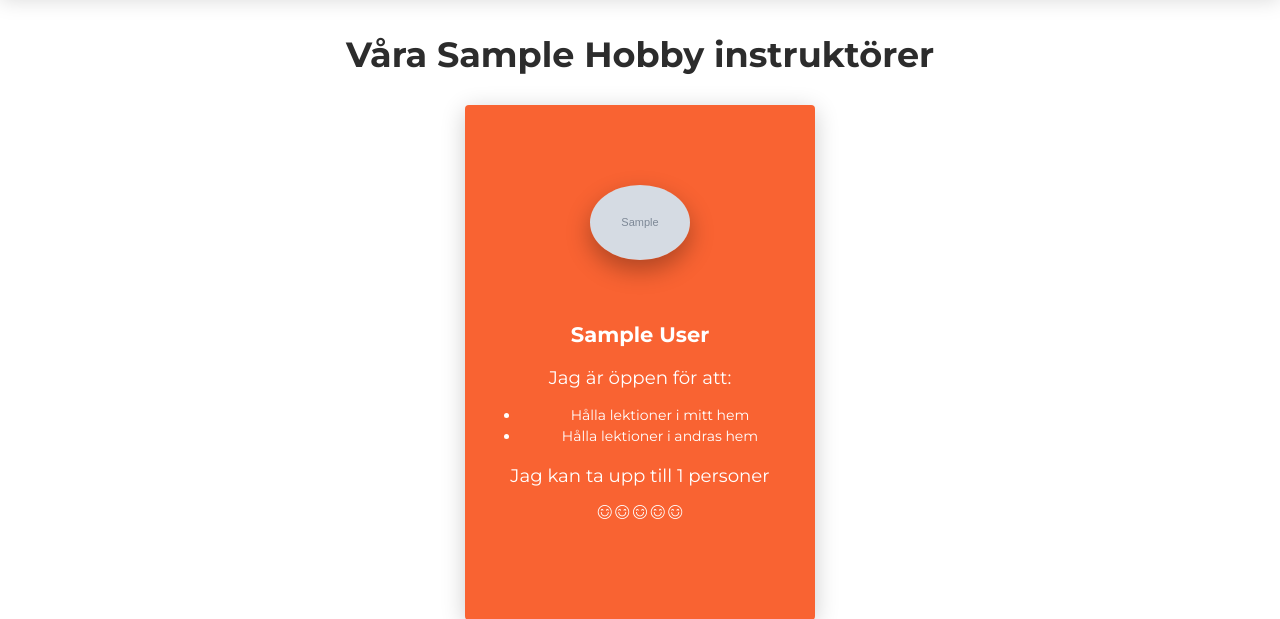
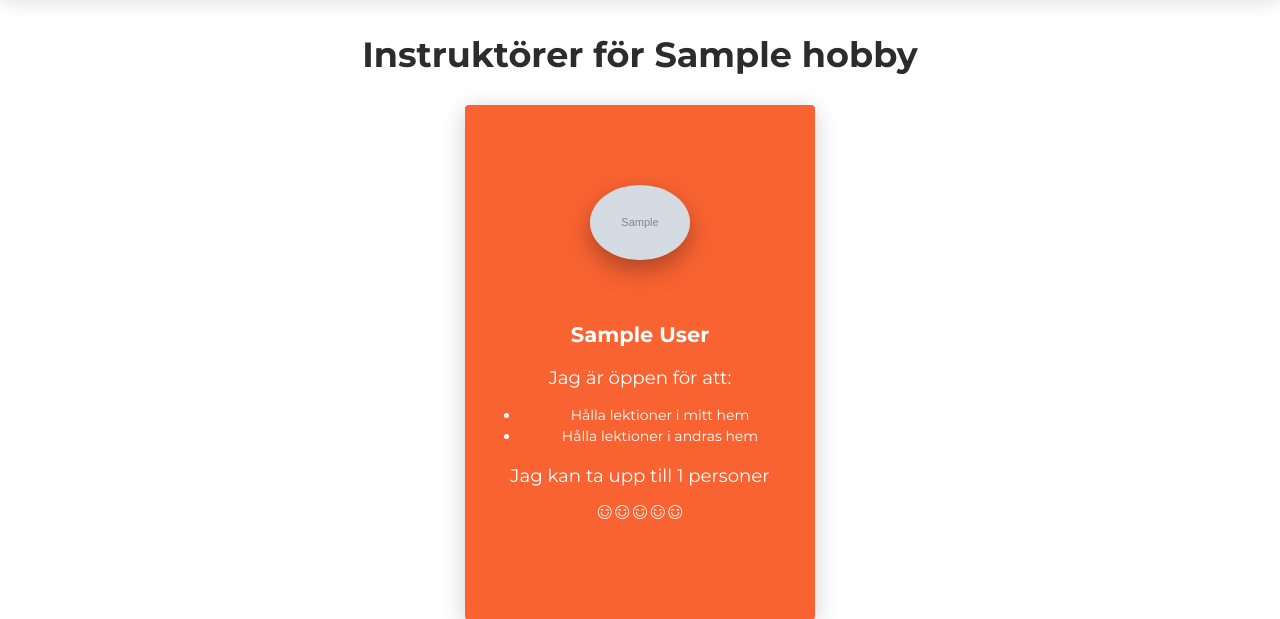
Before and after one commit to MaxHXie/hobbyin, a Django app: a page that uses external_page/templates/instructors_page.html in a window 1280 px wide. Shown: the part 64-683 px from the top of the page. Run offline with Django 3.2, Linux system fonts and the light colour scheme; tables that the repository leaves empty hold one stand-in row (values such as "Sample post"); grey boxes marked "Sample" are stand-in pictures; some libraries are stand-ins or nearby versions.

Commit message:
mini tweak

```diff
--- a/external_page/templates/instructors_page.html
+++ b/external_page/templates/instructors_page.html
@@ -22,7 +22,7 @@
                 <h2 class="title">
                 {% if hobby != None %}
                     {% if instructors|length != 0 %}
-                        Våra {{hobby.hobby_name|title}} instruktörer
+                        Instruktörer för {{hobby.hobby_name}}
                     {% else %}
                         Denna hobby har inga instruktörer tillgängliga
                     {% endif %}
```
